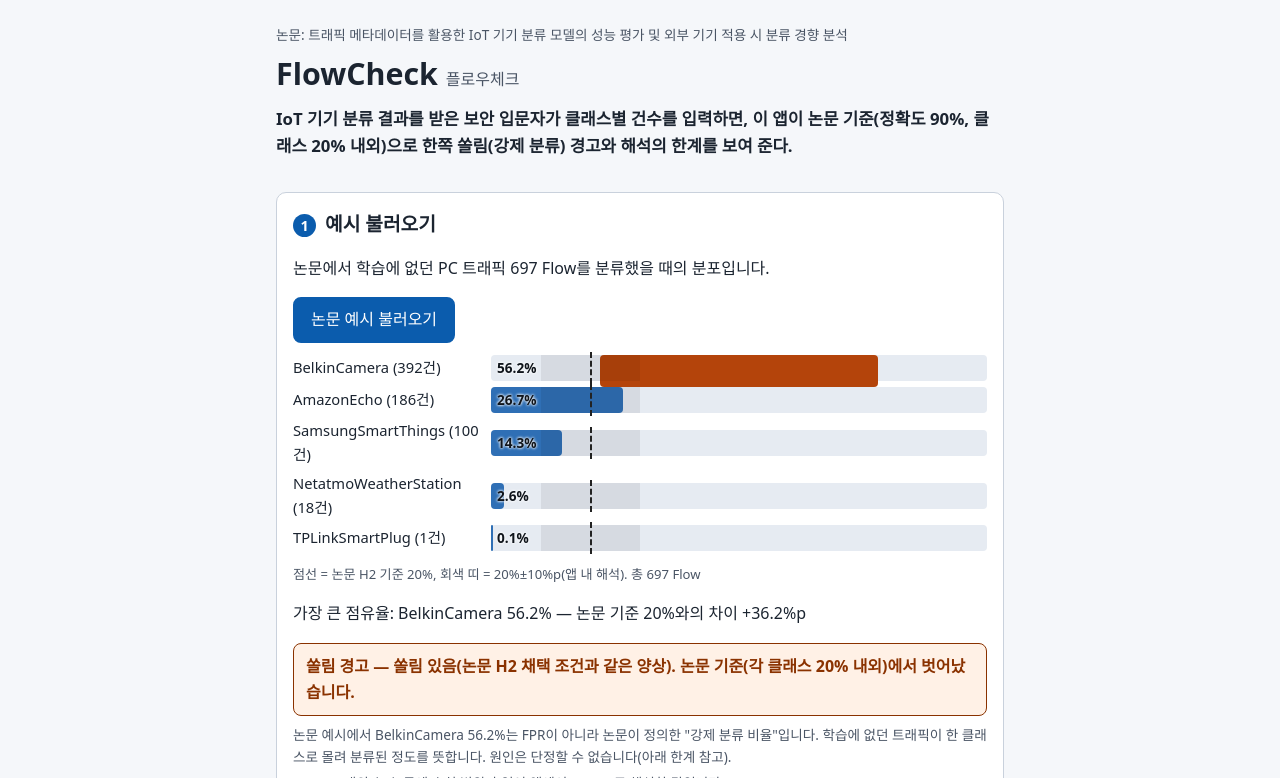
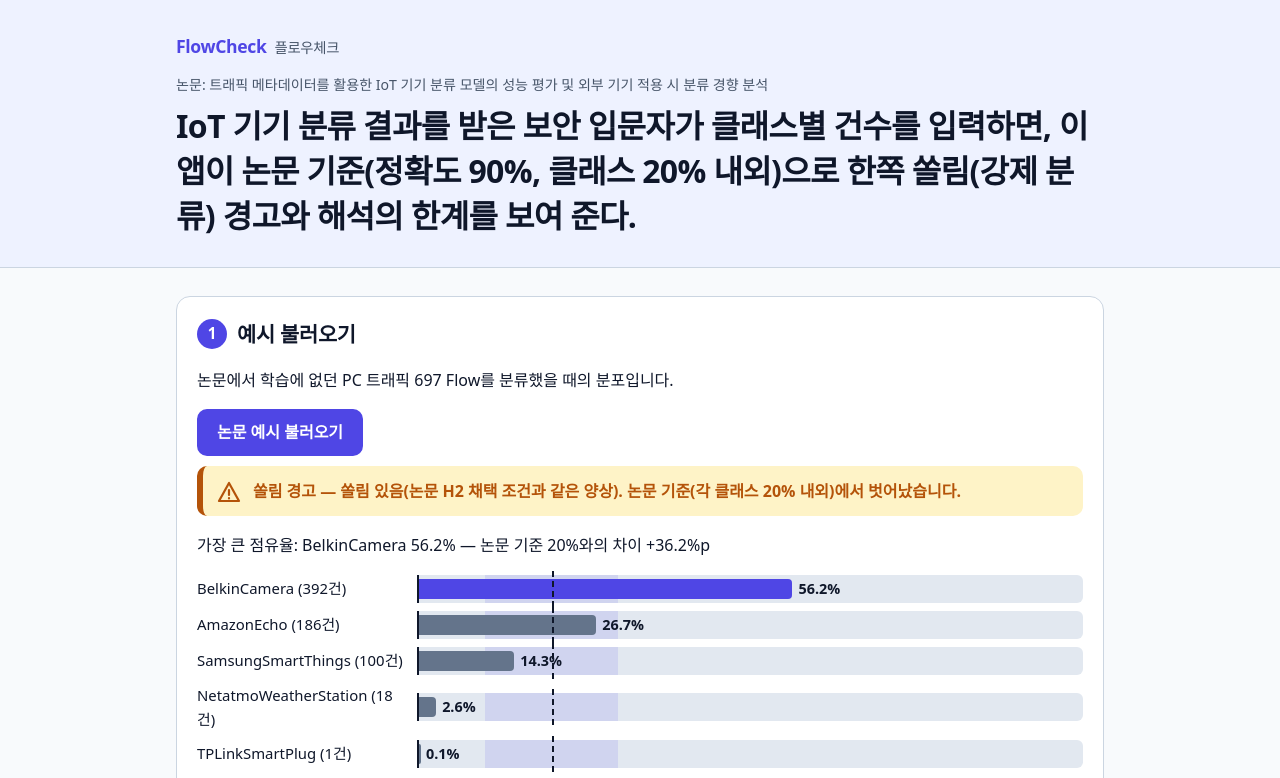
Before and after one commit to ILB72/flowcheck, a plain HTML site: page index.html in a window 1280 px wide. Both pictures are taken after a click on the button "논문 예시 불러오기". Shown: the top 778 px of the page. Drawn offline with Linux system fonts and the light colour scheme.

Commit message:
style: 2026 트렌드 반영 디자인 개편(라이트 리포트형, 자동 다크, 상태 배지)
Co-Authored-By: Claude Sonnet 5.5 <noreply@anthropic.com>

```diff
--- a/app.js
+++ b/app.js
@@ -57,10 +57,24 @@
     return e;
   }
 
+  var ICON = {
+    warn: '<svg viewBox="0 0 24 24" fill="none" stroke="currentColor" stroke-width="2.2" stroke-linecap="round" stroke-linejoin="round" aria-hidden="true"><path d="M12 3 2 21h20L12 3z"/><path d="M12 10v5M12 18v.5"/></svg>',
+    ok: '<svg viewBox="0 0 24 24" fill="none" stroke="currentColor" stroke-width="2.4" stroke-linecap="round" stroke-linejoin="round" aria-hidden="true"><circle cx="12" cy="12" r="10"/><path d="m7.5 12.5 3 3 6-7"/></svg>',
+    bad: '<svg viewBox="0 0 24 24" fill="none" stroke="currentColor" stroke-width="2.4" stroke-linecap="round" stroke-linejoin="round" aria-hidden="true"><circle cx="12" cy="12" r="10"/><path d="m8.5 8.5 7 7m0-7-7 7"/></svg>'
+  };
+  function banner(kind, text) {
+    var b = el('div', 'banner ' + kind);
+    b.innerHTML = ICON[kind === 'bad' ? 'bad' : kind === 'ok' ? 'ok' : 'warn']; // 고정 문자열만 사용
+    b.appendChild(el('span', null, text));
+    return b;
+  }
+
   function renderBars(res) {
     var wrap = el('div', 'bars');
     wrap.setAttribute('role', 'list');
-    res.shares.forEach(function (s, i) {
+    var order = res.shares.map(function (s, i) { return i; }).sort(function (x, y) { return res.shares[y] - res.shares[x] || x - y; });
+    order.forEach(function (i) {
+      var s = res.shares[i];
       var row = el('div', 'bar-row');
       row.setAttribute('role', 'listitem');
       row.appendChild(el('div', null, CLASSES[i] + ' (' + res.counts[i].toLocaleString('ko-KR') + '건)'));
@@ -68,25 +82,29 @@
       var band = el('div', 'band'); band.style.left = (BASE - RANGE) + '%'; band.style.width = (RANGE * 2) + '%';
       var fill = el('div', 'fill' + (i === res.maxIndex ? ' top' : ''));
       fill.style.width = Math.min(s, 100) + '%';
-      fill.appendChild(el('span', null, fmt(s) + '%'));
+      var inside = s > 85;
+      var val = el('span', 'val' + (inside ? ' in' : ' out') + (i === res.maxIndex ? ' top-val' : ''), fmt(s) + '%');
+      val.style.left = inside ? Math.min(s, 100) + '%' : 'calc(' + s + '% + 6px)';
       var mark = el('div', 'mark'); mark.style.left = BASE + '%';
-      track.appendChild(band); track.appendChild(fill); track.appendChild(mark);
+      track.appendChild(band); track.appendChild(fill); track.appendChild(mark); track.appendChild(val);
       row.appendChild(track);
       wrap.appendChild(row);
     });
-    wrap.appendChild(el('p', 'legend', '점선 = 논문 H2 기준 20%, 회색 띠 = 20%±10%p(앱 내 해석). 총 ' + res.total.toLocaleString('ko-KR') + ' Flow'));
+    wrap.appendChild(el('p', 'legend', '0% 기준선 / 점선 = 논문 H2 기준 20%, 옅은 띠 = 20%±10%p(앱 내 해석). 점유율 내림차순. 총 ' + res.total.toLocaleString('ko-KR') + ' Flow'));
     return wrap;
   }
 
   function renderResult(out, res, isPaperExample) {
     out.textContent = '';
+    var d = (res.diffPP >= 0 ? '+' : '') + fmt(res.diffPP);
+    if (res.balanced) {
+      out.appendChild(banner('ok', '고르게 분산(논문 H2 기각 조건)'));
+    } else {
+      out.appendChild(banner('warn', '쏠림 경고 — 쏠림 있음(논문 H2 채택 조건과 같은 양상). 논문 기준(각 클래스 20% 내외)에서 벗어났습니다.'));
+    }
+    out.appendChild(el('p', null, '가장 큰 점유율: ' + CLASSES[res.maxIndex] + ' ' + fmt(res.maxShare) + '% — 논문 기준 20%와의 차이 ' + d + '%p'));
     out.appendChild(renderBars(res));
-    var d = (res.diffPP >= 0 ? '+' : '') + fmt(res.diffPP);
-    out.appendChild(el('p', null, '가장 큰 점유율: ' + CLASSES[res.maxIndex] + ' ' + fmt(res.maxShare) + '% — 논문 기준 20%와의 차이 ' + d + '%p'));
-    if (res.balanced) {
-      out.appendChild(el('div', 'box ok', '고르게 분산(논문 H2 기각 조건)'));
-    } else {
-      out.appendChild(el('div', 'box warn', '쏠림 경고 — 쏠림 있음(논문 H2 채택 조건과 같은 양상). 논문 기준(각 클래스 20% 내외)에서 벗어났습니다.'));
+    if (!res.balanced) {
       var ratio = isPaperExample
         ? '논문 예시에서 BelkinCamera 56.2%는 FPR이 아니라 논문이 정의한 "강제 분류 비율"입니다. 학습에 없던 트래픽이 한 클래스로 몰려 분류된 정도를 뜻합니다.'
         : '가장 큰 클래스로 몰린 비율은 논문의 "강제 분류 비율"과 같은 방식으로 읽을 수 있습니다(FPR이 아님).';
@@ -137,9 +155,15 @@
     out.textContent = '';
     if (!r.ok) { msg.textContent = r.error; inp.setAttribute('aria-invalid', 'true'); return; }
     msg.textContent = ''; inp.removeAttribute('aria-invalid');
-    out.appendChild(r.pass
-      ? el('div', 'box ok', '통과 — ' + r.value + '%는 논문 H1 기준(90% 이상)을 충족합니다.')
-      : el('div', 'box bad', '미달 — ' + r.value + '%는 논문 H1 기준(90% 이상)에 못 미칩니다.'));
+    var st = el('div', 'status');
+    var badge = el('span', 'badge ' + (r.pass ? 'ok' : 'bad'));
+    badge.innerHTML = r.pass ? ICON.ok : ICON.bad;
+    badge.appendChild(el('span', null, r.pass ? '통과' : '미달'));
+    st.appendChild(badge);
+    st.appendChild(el('p', null, r.pass
+      ? '통과 — ' + r.value + '%는 논문 H1 기준(90% 이상)을 충족합니다.'
+      : '미달 — ' + r.value + '%는 논문 H1 기준(90% 이상)에 못 미칩니다.'));
+    out.appendChild(st);
     out.appendChild(el('p', 'note', '정확도가 높아도 학습에 없던 트래픽에서는 한쪽으로 쏠릴 수 있습니다. 아래 한계를 함께 읽으세요.'));
   });
 })(typeof window !== 'undefined' ? window : globalThis);
--- a/index.html
+++ b/index.html
@@ -8,11 +8,11 @@
 <link rel="stylesheet" href="style.css">
 </head>
 <body>
-<header class="top">
+<header class="hero"><div class="wrap">
+  <p class="logotype">FlowCheck<span>플로우체크</span></p>
   <p class="paper">논문: 트래픽 메타데이터를 활용한 IoT 기기 분류 모델의 성능 평가 및 외부 기기 적용 시 분류 경향 분석</p>
-  <h1>FlowCheck <span>플로우체크</span></h1>
-  <p class="lead">IoT 기기 분류 결과를 받은 보안 입문자가 클래스별 건수를 입력하면, 이 앱이 논문 기준(정확도 90%, 클래스 20% 내외)으로 한쪽 쏠림(강제 분류) 경고와 해석의 한계를 보여 준다.</p>
-</header>
+  <h1 class="lead">IoT 기기 분류 결과를 받은 보안 입문자가 클래스별 건수를 입력하면, 이 앱이 논문 기준(정확도 90%, 클래스 20% 내외)으로 한쪽 쏠림(강제 분류) 경고와 해석의 한계를 보여 준다.</h1>
+</div></header>
 
 <main>
   <section aria-labelledby="h-ex" class="card">
--- a/style.css
+++ b/style.css
@@ -1,40 +1,71 @@
-:root{--bg:#f5f7fa;--fg:#1b2430;--muted:#4a5565;--card:#fff;--line:#c9d1dc;--accent:#0b5cad;--bar:#2f6fb5;--bar-top:#b4440b;--warn-bg:#fff1e6;--warn:#8a3200;--ok-bg:#e8f6ec;--ok:#14602c;--bad-bg:#fdeaea;--bad:#a11818}
+:root{
+  --bg:#F8FAFC;--card:#FFFFFF;--fg:#0F172A;--muted:#475569;--line:#CBD5E1;
+  --accent:#4F46E5;--on-accent:#FFFFFF;
+  --warn:#B45309;--warn-bg:#FEF3C7;--bad:#B91C1C;--bad-bg:#FEE2E2;--ok:#15803D;--ok-bg:#DCFCE7;
+  --track:#E2E8F0;--bar:#64748B;--on-bar:#FFFFFF;--focus:#4F46E5;--hero-bg:#EEF2FF;
+  --font:Pretendard,"Noto Sans KR","Malgun Gothic",system-ui,sans-serif;
+}
+@media (prefers-color-scheme:dark){:root{
+  --bg:#0F172A;--card:#1E293B;--fg:#E2E8F0;--muted:#A8B5C7;--line:#334155;
+  --accent:#2DD4BF;--on-accent:#0F172A;
+  --warn:#F59E0B;--warn-bg:rgba(245,158,11,.14);--bad:#F43F5E;--bad-bg:rgba(244,63,94,.15);--ok:#22C55E;--ok-bg:rgba(34,197,94,.14);
+  --track:#334155;--bar:#94A3B8;--on-bar:#0F172A;--focus:#2DD4BF;--hero-bg:#111C33;
+}}
 *{box-sizing:border-box}
-body{margin:0;background:var(--bg);color:var(--fg);font:16px/1.6 system-ui,"Malgun Gothic","Apple SD Gothic Neo",sans-serif}
-.top{max-width:760px;margin:0 auto;padding:24px 16px 8px}
-.paper{margin:0;font-size:.85rem;color:var(--muted)}
-h1{margin:4px 0;font-size:1.9rem}
-h1 span{font-size:1rem;font-weight:400;color:var(--muted)}
-.lead{margin:8px 0 0;font-size:1.05rem;font-weight:600}
-main{max-width:760px;margin:0 auto;padding:8px 16px}
-.card{background:var(--card);border:1px solid var(--line);border-radius:10px;padding:16px;margin:16px 0}
-h2{margin:0 0 8px;font-size:1.2rem}
-.num{display:inline-block;width:1.6em;height:1.6em;line-height:1.6em;text-align:center;border-radius:50%;background:var(--accent);color:#fff;font-size:.9rem;margin-right:4px}
-button{font:inherit;padding:8px 16px;min-height:44px;border:2px solid var(--accent);background:var(--accent);color:#fff;border-radius:8px;cursor:pointer}
-button.secondary{background:#fff;color:var(--accent)}
-input{font:inherit;padding:8px;min-height:44px;width:100%;border:1px solid #6b7686;border-radius:8px;background:#fff;color:var(--fg)}
-:focus-visible{outline:3px solid #ffb000;outline-offset:2px}
-label{display:block;font-weight:600;margin-bottom:4px}
-.grid{display:grid;grid-template-columns:repeat(auto-fit,minmax(200px,1fr));gap:12px;margin-bottom:12px}
+body{margin:0;background:var(--bg);color:var(--fg);font:16px/1.65 var(--font)}
+.wrap,main,footer{max-width:960px;margin:0 auto;padding-left:16px;padding-right:16px}
+.hero{background:var(--hero-bg);border-bottom:1px solid var(--line);padding:32px 0 28px}
+.logotype{margin:0 0 12px;font-size:1.1rem;font-weight:800;letter-spacing:-.02em;color:var(--accent)}
+.logotype span{margin-left:8px;font-weight:500;color:var(--muted);font-size:.9rem}
+.paper{margin:0 0 8px;font-size:.88rem;color:var(--muted)}
+.lead{margin:0;font-size:clamp(1.35rem,3.4vw,2rem);line-height:1.4;font-weight:800;letter-spacing:-.02em}
+main{padding-top:8px;padding-bottom:8px}
+.card{background:var(--card);border:1px solid var(--line);border-radius:14px;padding:20px;margin:20px 0}
+h2{margin:0 0 8px;font-size:1.3rem;letter-spacing:-.01em;display:flex;align-items:center;gap:10px}
+.num{display:inline-flex;align-items:center;justify-content:center;width:30px;height:30px;border-radius:50%;background:var(--accent);color:var(--on-accent);font-size:.95rem;font-weight:800}
+button{font:inherit;font-weight:700;padding:8px 18px;min-height:44px;border:2px solid var(--accent);background:var(--accent);color:var(--on-accent);border-radius:10px;cursor:pointer}
+button.secondary{background:transparent;color:var(--accent)}
+button:hover{filter:brightness(1.08)}
+input{font:inherit;font-variant-numeric:tabular-nums;padding:8px 10px;min-height:44px;width:100%;border:1.5px solid var(--muted);border-radius:10px;background:var(--card);color:var(--fg)}
+input[aria-invalid="true"]{border-color:var(--bad);border-width:2px}
+:focus-visible{outline:3px solid var(--focus);outline-offset:3px}
+label{display:block;font-weight:700;margin-bottom:4px}
+.grid{display:grid;grid-template-columns:repeat(auto-fit,minmax(200px,1fr));gap:14px;margin-bottom:14px}
 .row{display:flex;gap:8px;flex-wrap:wrap;align-items:center}
 .row input{flex:1 1 160px;width:auto}
-.msg{margin:8px 0 0;color:var(--bad);font-weight:600}
+.msg{margin:10px 0 0;color:var(--bad);font-weight:700}
 .msg:empty{display:none}
-.bars{margin:12px 0}
-.bar-row{display:grid;grid-template-columns:minmax(110px,190px) 1fr;gap:8px;align-items:center;margin:6px 0;font-size:.92rem}
-.track{position:relative;height:26px;background:#e6ebf2;border-radius:4px}
-.fill{height:100%;background:var(--bar);border-radius:4px;min-width:2px}
-.fill.top{background:var(--bar-top)}
-.fill span{position:absolute;left:6px;top:0;line-height:26px;font-size:.85rem;font-weight:700;color:#10151c;text-shadow:0 0 3px #fff,0 0 3px #fff}
-.mark{position:absolute;top:-3px;bottom:-3px;width:0;border-left:2px dashed #222}
-.band{position:absolute;top:0;bottom:0;background:rgba(0,0,0,.07)}
-.legend{font-size:.82rem;color:var(--muted)}
-.box{padding:10px 12px;border-radius:8px;margin:8px 0;font-weight:600}
-.box.warn{background:var(--warn-bg);color:var(--warn);border:1px solid var(--warn)}
-.box.ok{background:var(--ok-bg);color:var(--ok);border:1px solid var(--ok)}
-.box.bad{background:var(--bad-bg);color:var(--bad);border:1px solid var(--bad)}
-.note{font-size:.85rem;color:var(--muted);font-weight:400;margin:4px 0 0}
-.ref,footer{color:var(--muted);font-size:.88rem}
-footer{max-width:760px;margin:0 auto;padding:8px 16px 32px}
-.limits ol{margin:0;padding-left:1.3em}
-@media (max-width:480px){.bar-row{grid-template-columns:1fr}h1{font-size:1.6rem}}
+.bars{margin:14px 0}
+.bar-row{display:grid;grid-template-columns:minmax(120px,210px) 1fr;gap:10px;align-items:center;margin:8px 0;font-size:.93rem}
+.track{position:relative;height:28px;background:var(--track);border-left:2px solid var(--fg);border-radius:0 6px 6px 0}
+.band{position:absolute;top:0;bottom:0;background:var(--accent);opacity:.12}
+.fill{position:absolute;left:0;top:4px;bottom:4px;background:var(--bar);border-radius:0 4px 4px 0;min-width:2px;animation:grow .18s ease-out}
+.fill.top{background:var(--accent)}
+.val{position:absolute;top:0;line-height:28px;font-weight:800;font-size:.9rem;font-variant-numeric:tabular-nums;white-space:nowrap}
+.val.in{color:var(--on-bar);padding-right:6px;transform:translateX(-100%)}
+.top-val{color:var(--fg)}
+.fill.top~.val.in{color:var(--on-accent)}
+.mark{position:absolute;top:-4px;bottom:-4px;width:0;border-left:2px dashed var(--fg)}
+@keyframes grow{from{transform:scaleX(0);transform-origin:left}to{transform:scaleX(1);transform-origin:left}}
+.legend{font-size:.84rem;color:var(--muted)}
+.banner{display:flex;gap:12px;align-items:flex-start;padding:12px 14px;border-radius:10px;margin:10px 0;border-left:6px solid;font-weight:700}
+.banner svg{flex:none;width:24px;height:24px;margin-top:2px}
+.banner.warn{background:var(--warn-bg);color:var(--warn);border-color:var(--warn)}
+.banner.ok{background:var(--ok-bg);color:var(--ok);border-color:var(--ok)}
+.banner.bad{background:var(--bad-bg);color:var(--bad);border-color:var(--bad)}
+.status{display:flex;align-items:center;gap:14px;flex-wrap:wrap}
+.badge{display:inline-flex;align-items:center;gap:8px;font-size:1.8rem;font-weight:800;padding:4px 18px;border-radius:999px;border:3px solid;letter-spacing:-.02em}
+.badge svg{width:28px;height:28px}
+.badge.ok{color:var(--ok);background:var(--ok-bg);border-color:var(--ok)}
+.badge.bad{color:var(--bad);background:var(--bad-bg);border-color:var(--bad)}
+.status p{margin:0;font-weight:600;flex:1 1 220px}
+.note{font-size:.88rem;color:var(--muted);margin:6px 0 0}
+.ref,footer{color:var(--muted);font-size:.9rem}
+.ref{font-variant-numeric:tabular-nums}
+footer{padding-bottom:40px}
+.limits{border:2px solid var(--warn);background:var(--card)}
+.limits h2{color:var(--warn)}
+.limits ol{margin:0;padding-left:1.4em;font-size:1.02rem}
+.limits li{margin:6px 0}
+@media (max-width:560px){.bar-row{grid-template-columns:1fr;gap:4px}.card{padding:16px}.badge{font-size:1.5rem}}
+@media (prefers-reduced-motion:reduce){.fill{animation:none}*{transition:none!important}}
```
Also changed, not shown: 1 other file.
